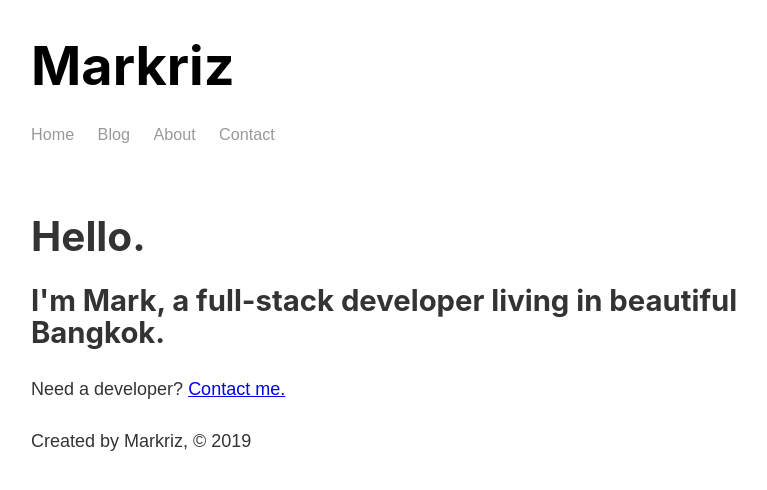
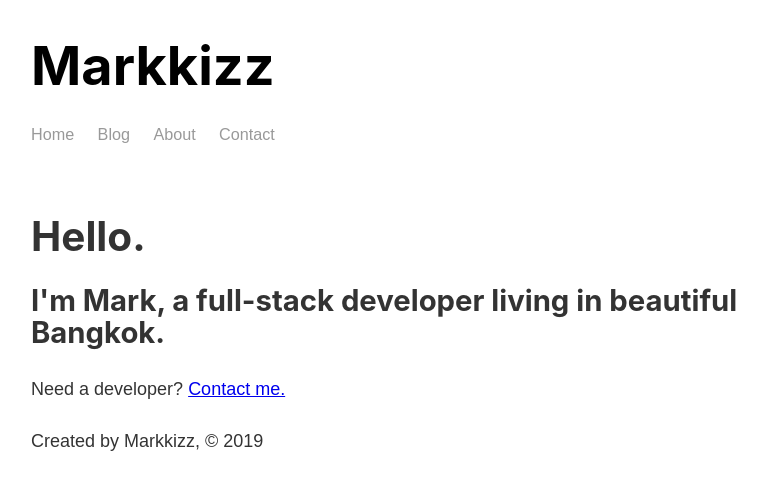
Before and after one commit to markkizz/gatsby_tut, a Gatsby site: page / in a window 1280 px wide. Shown: the whole page, without its empty margins (252-1019 px from the left). Built offline with nearby package versions, Linux system fonts and the light colour scheme; Gatsby itself is replaced by a stand-in of ours.

Commit message:
Add graphql

```diff
--- a/gatsby-config.js
+++ b/gatsby-config.js
@@ -1,3 +1,7 @@
 module.exports = {
+  siteMetadata: {
+    title: 'Mark with Gatsby',
+    author: 'Markkizz'
+  },
   plugins: ["gatsby-plugin-sass"],
 }
--- a/src/components/DefaultLayout.js
+++ b/src/components/DefaultLayout.js
@@ -6,7 +6,7 @@ import "../styles/DefaultLayout.scss"
 export default function DefaultLayout(props) {
   return (
     <div className="container">
-      <div Layout-content>
+      <div className="Layout-content">
         <Header />
         {props.children}
         <Footer />
--- a/src/components/Footer.js
+++ b/src/components/Footer.js
@@ -1,9 +1,20 @@
 import React from "react"
+import { graphql, useStaticQuery } from 'gatsby'
 
 const Footer = () => {
+  const data = useStaticQuery(graphql`
+    query {
+      site {
+        siteMetadata {
+          title,
+          author
+        }
+      }
+    }
+  `)
   return (
     <footer>
-      <p>Created by Markriz, © 2019</p>
+      <p>Created by {data.site.siteMetadata.author}, © 2019</p>
     </footer>
   )
 }
--- a/src/components/Header.js
+++ b/src/components/Header.js
@@ -1,13 +1,23 @@
 import React from "react"
-import { Link } from "gatsby"
+import { Link, graphql, useStaticQuery } from "gatsby"
 import "../styles/Header.scss"
 
 const Header = () => {
+  const data = useStaticQuery(graphql`
+    query {
+      site {
+        siteMetadata {
+          title,
+          author
+        }
+      }
+    }
+  `)
   return (
     <header className="Header-header">
       <h1>
         <Link to="/" className="Header-title">
-          Markriz
+        {data.site.siteMetadata.author}
         </Link>
       </h1>
       <nav>
```
